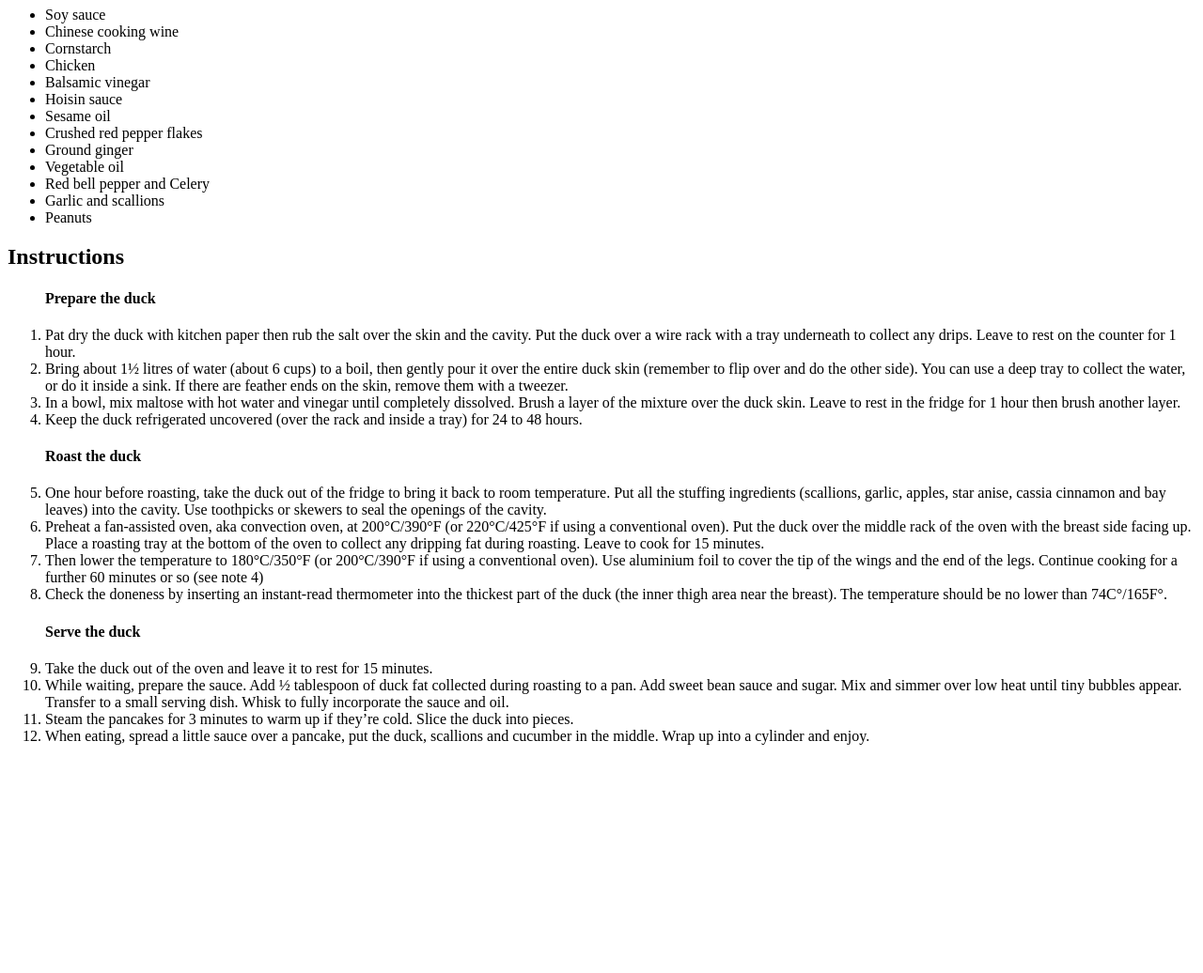
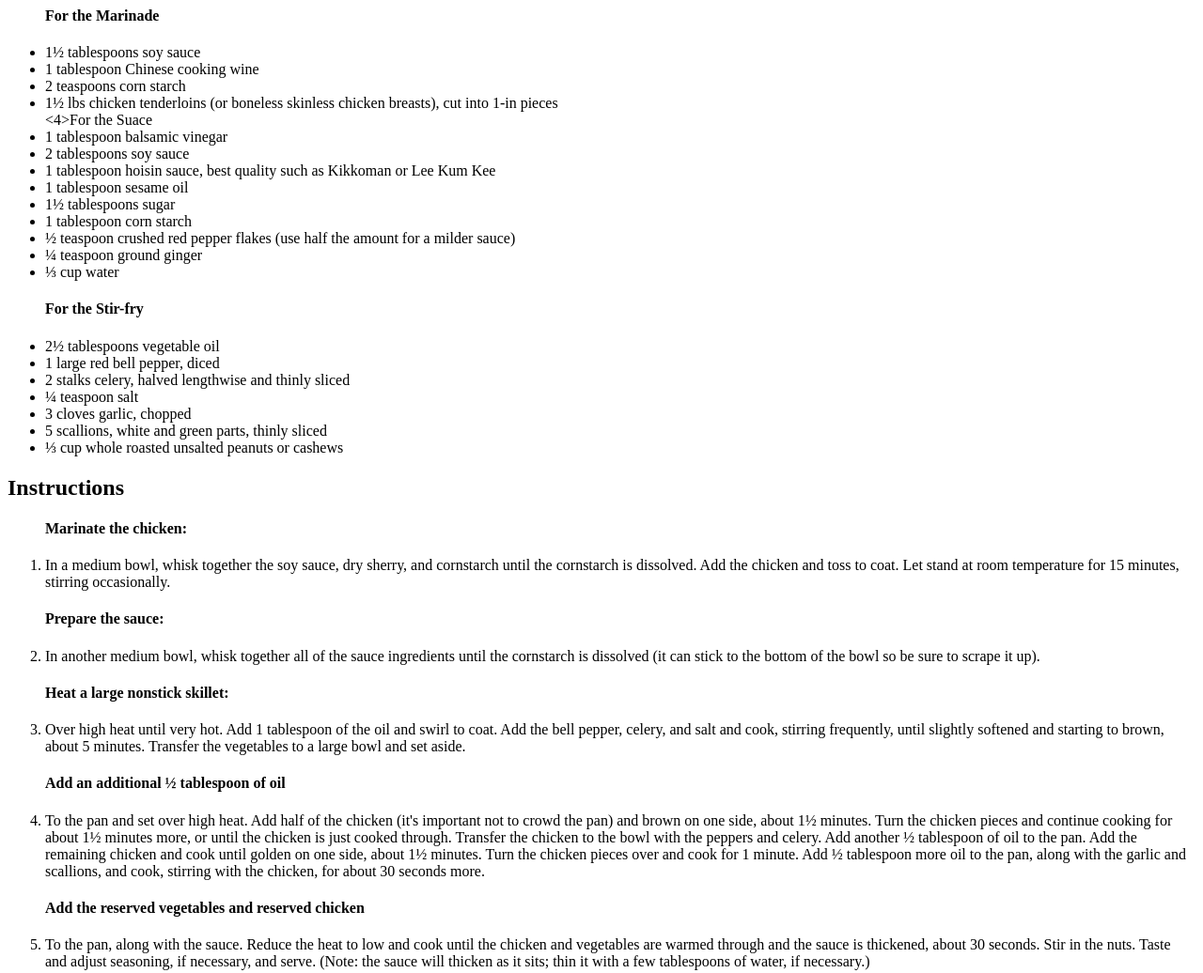
Before and after one commit to RaphaelG2028/CS1-Recipe-Blog, a plain HTML site: page index.html in a window 1280 px wide. Shown: the part 2380-3416 px from the top of the page at 94% size. Before the commit the page ends 3189 px from the top, so only its background shows below. Drawn offline with Linux system fonts and the light colour scheme.

Commit message:
Fixed second recipe and finished insrucionf for it

```diff
--- a/index.html
+++ b/index.html
@@ -96,51 +96,48 @@
 
   <h2>Ingredients</h2>
   <ul>
-    <li>Soy sauce</li>
-    <li>Chinese cooking wine</li>
-    <li>Cornstarch</li>
-    <li>Chicken</li>
-    <li>Balsamic vinegar </li>
-    <li>Hoisin sauce </li>
-    <li>Sesame oil</li>
-    <li>Crushed red pepper flakes</li>
-    <li>Ground ginger</li>
-    <li>Vegetable oil</li>
-    <li>Red bell pepper and Celery</li>
-    <li>Garlic and scallions</li>
-    <li>Peanuts</li>
+  <h4>For the Marinade</h4>
+    <li>1½ tablespoons soy sauce</li>
+    <li>1 tablespoon Chinese cooking wine</li>
+    <li>2 teaspoons corn starch</li>
+    <li>1½ lbs chicken tenderloins (or boneless skinless chicken breasts), cut into 1-in pieces</li>
+  <4>For the Suace</4>
+    <li>1 tablespoon balsamic vinegar </li>
+    <li>2 tablespoons soy sauce</li>
+    <li>1 tablespoon hoisin sauce, best quality such as Kikkoman or Lee Kum Kee</li>
+    <li>1 tablespoon sesame oil</li>
+    <li>1½ tablespoons sugar</li>
+    <li>1 tablespoon corn starch</li>
+    <li>½ teaspoon crushed red pepper flakes (use half the amount for a milder sauce)</li>
+    <li>¼ teaspoon ground ginger</li>
+    <li>⅓ cup water</li>
+  <h4>For the Stir-fry</h4>
+    <li>2½ tablespoons vegetable oil</li>
+    <li>1 large red bell pepper, diced</li>
+    <li>2 stalks celery, halved lengthwise and thinly sliced</li>
+    <li>¼ teaspoon salt</li>
+    <li>3 cloves garlic, chopped</li>
+    <li>5 scallions, white and green parts, thinly sliced</li>
+    <li>⅓ cup whole roasted unsalted peanuts or cashews</li>
   </ul>
 
   <h2>Instructions</h2>
   <ol>
-  <h4>Prepare the duck</h4>
-    <li>Pat dry the duck with kitchen paper then rub the salt over the skin and the cavity. Put the duck over a wire rack with a tray underneath to collect any drips. Leave to rest on the counter for 1 hour.</li>
 
-    <li> Bring about 1½ litres of water (about 6 cups) to a boil, then gently pour it over the entire duck skin (remember to flip over and do the other side). You can use a deep tray to collect the water, or do it inside a sink. If there are feather ends on the skin, remove them with a tweezer.</li>
+  <h4>Marinate the chicken:</h4>
+    <li> In a medium bowl, whisk together the soy sauce, dry sherry, and cornstarch until the cornstarch is dissolved. Add the chicken and toss to coat. Let stand at room temperature for 15 minutes, stirring occasionally.</li>
 
-    <li> In a bowl, mix maltose with hot water and vinegar until completely dissolved. Brush a layer of the mixture over the duck skin. Leave to rest in the fridge for 1 hour then brush another layer.
-</li>
-    <li>Keep the duck refrigerated uncovered (over the rack and inside a tray) for 24 to 48 hours.
- </li>
+  <h4>Prepare the sauce:</h4>
+    <li>  In another medium bowl, whisk together all of the sauce ingredients until the cornstarch is dissolved (it can stick to the bottom of the bowl so be sure to scrape it up).</li>
 
-<h4>Roast the duck</h4>
-    <li>One hour before roasting, take the duck out of the fridge to bring it back to room temperature. Put all the stuffing ingredients (scallions, garlic, apples, star anise, cassia cinnamon and bay leaves) into the cavity. Use toothpicks or skewers to seal the openings of the cavity.
- </li>
-    <li> Preheat a fan-assisted oven, aka convection oven, at 200°C/390°F (or 220°C/425°F if using a conventional oven). Put the duck over the middle rack of the oven with the breast side facing up. Place a roasting tray at the bottom of the oven to collect any dripping fat during roasting. Leave to cook for 15 minutes.
-</li>
-    <li>Then lower the temperature to 180°C/350°F (or 200°C/390°F if using a conventional oven). Use aluminium foil to cover the tip of the wings and the end of the legs. Continue cooking for a further 60 minutes or so (see note 4)
- </li>
- <li>Check the doneness by inserting an instant-read thermometer into the thickest part of the duck (the inner thigh area near the breast). The temperature should be no lower than 74C°/165F°.
-</li>
-<h4>Serve the duck</h4>
- <li>Take the duck out of the oven and leave it to rest for 15 minutes.
-</li>
- <li>While waiting, prepare the sauce. Add ½ tablespoon of duck fat collected during roasting to a pan. Add sweet bean sauce and sugar. Mix and simmer over low heat until tiny bubbles appear. Transfer to a small serving dish. Whisk to fully incorporate the sauce and oil.
-</li>
- <li>Steam the pancakes for 3 minutes to warm up if they’re cold. Slice the duck into pieces.
-</li>
- <li>When eating, spread a little sauce over a pancake, put the duck, scallions and cucumber in the middle. Wrap up into a cylinder and enjoy.
-</li>
+  <h4>Heat a large nonstick skillet:</h4>
+    <li>  Over high heat until very hot. Add 1 tablespoon of the oil and swirl to coat. Add the bell pepper, celery, and salt and cook, stirring frequently, until slightly softened and starting to brown, about 5 minutes. Transfer the vegetables to a large bowl and set aside.</li>
+
+  <h4>Add an additional ½ tablespoon of oil</h4>
+    <li> To the pan and set over high heat. Add half of the chicken (it's important not to crowd the pan) and brown on one side, about 1½ minutes. Turn the chicken pieces and continue cooking for about 1½ minutes more, or until the chicken is just cooked through. Transfer the chicken to the bowl with the peppers and celery. Add another ½ tablespoon of oil to the pan. Add the remaining chicken and cook until golden on one side, about 1½ minutes. Turn the chicken pieces over and cook for 1 minute. Add ½ tablespoon more oil to the pan, along with the garlic and scallions, and cook, stirring with the chicken, for about 30 seconds more.</li>
+
+  <h4>Add the reserved vegetables and reserved chicken</h4>
+    <li> To the pan, along with the sauce. Reduce the heat to low and cook until the chicken and vegetables are warmed through and the sauce is thickened, about 30 seconds. Stir in the nuts. Taste and adjust seasoning, if necessary, and serve. (Note: the sauce will thicken as it sits; thin it with a few tablespoons of water, if necessary.)</li>
   </ol>
 
 </div>
```
